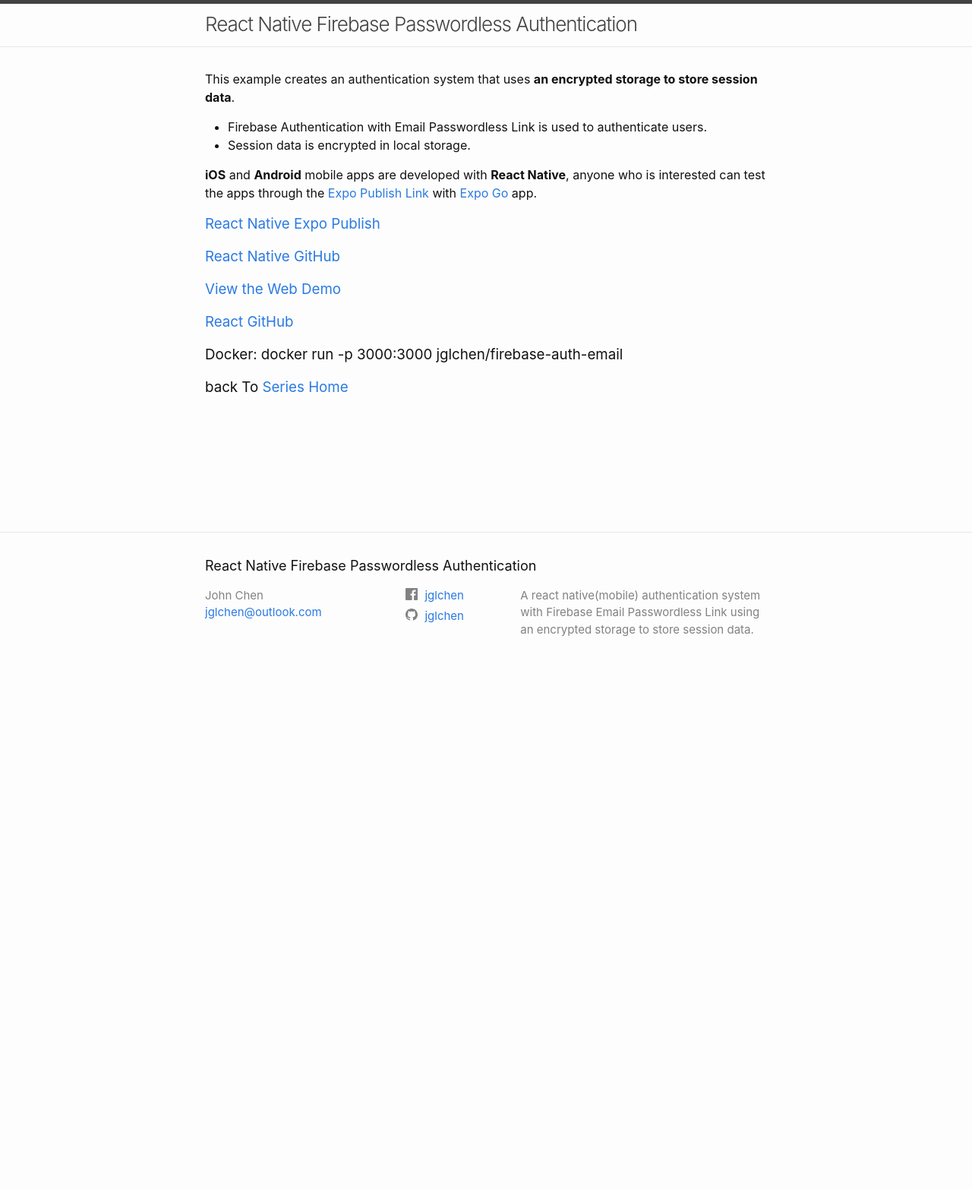
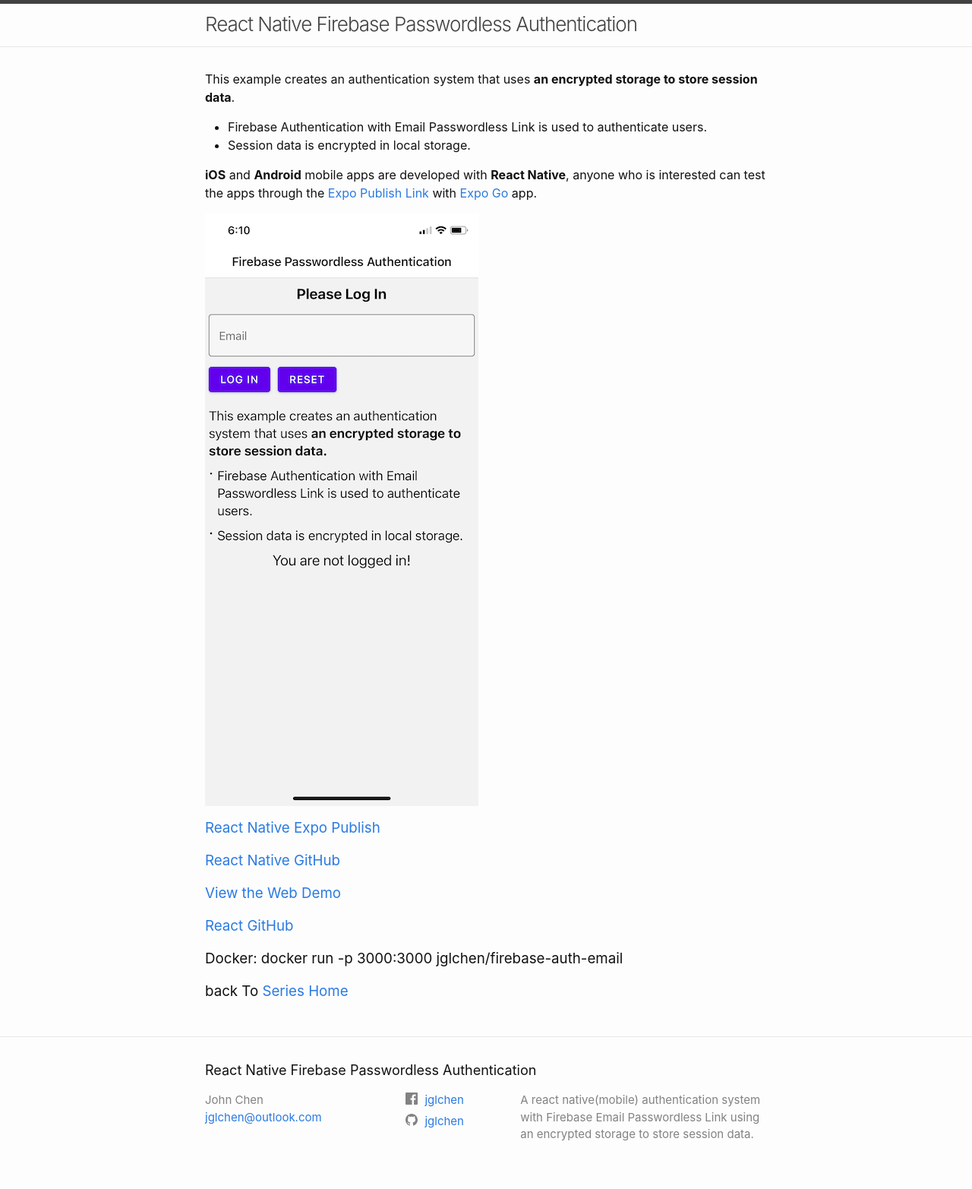
Before and after one commit to jglchen/react-native-firebase-auth-email, a Jekyll site: the page built from index.md, in a window 1280 px wide. Shown: the whole page at 76% size. Built offline with Jekyll 4.4.1, drawn with Linux system fonts in a browser that asks for light colours; before the commit the page ends 900 px from its top, so only the background shows below that.

Commit message:
Update index.md

```diff
--- a/index.md
+++ b/index.md
@@ -15,6 +15,7 @@
 
 **iOS** and **Android** mobile apps are developed with **React Native**, anyone who is interested can test the apps through the [Expo Publish Link](https://exp.host/@jglchen/firebase-auth-email) with [Expo Go](https://expo.dev/client) app.
 
+![react-native-firebase-auth-email-screenshot](/images/react-native-firebase-auth-email-screenshot.png)
 
 ### [React Native Expo Publish](https://expo.dev/@jglchen/firebase-auth-email)
 ### [React Native GitHub](https://github.com/jglchen/react-native-firebase-auth-email)
```
